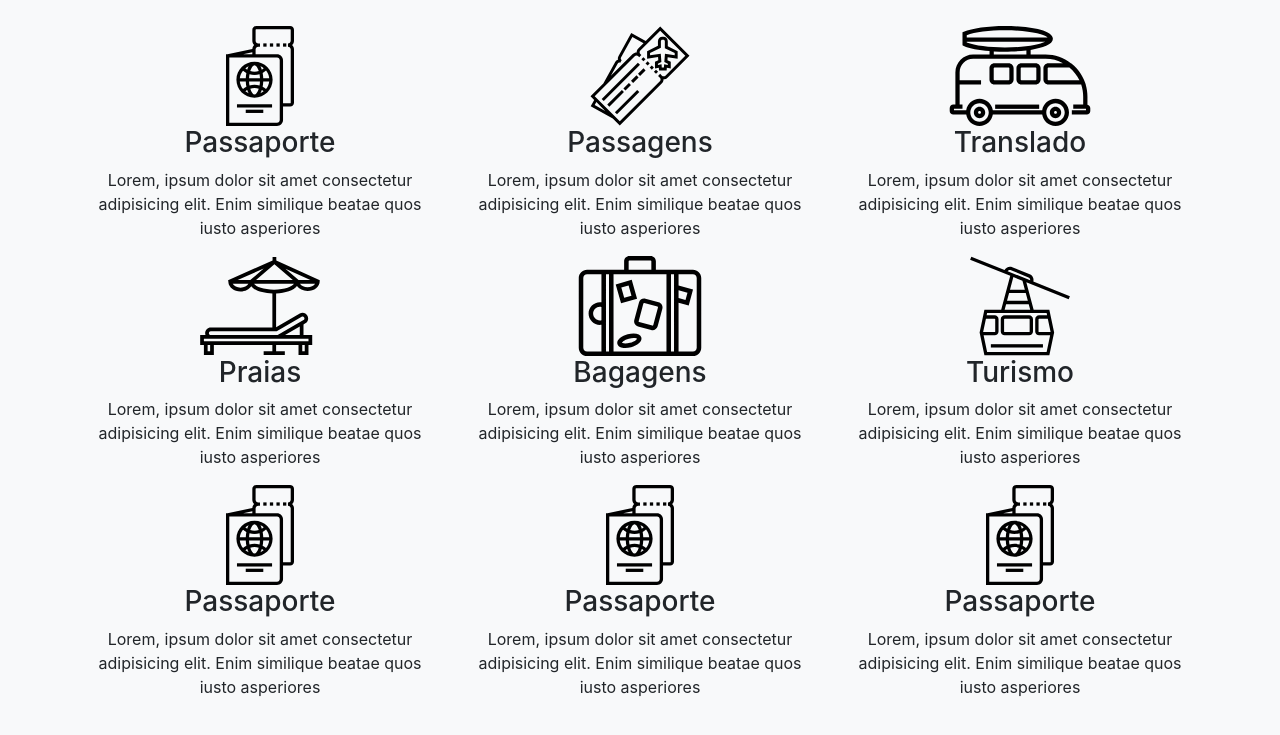
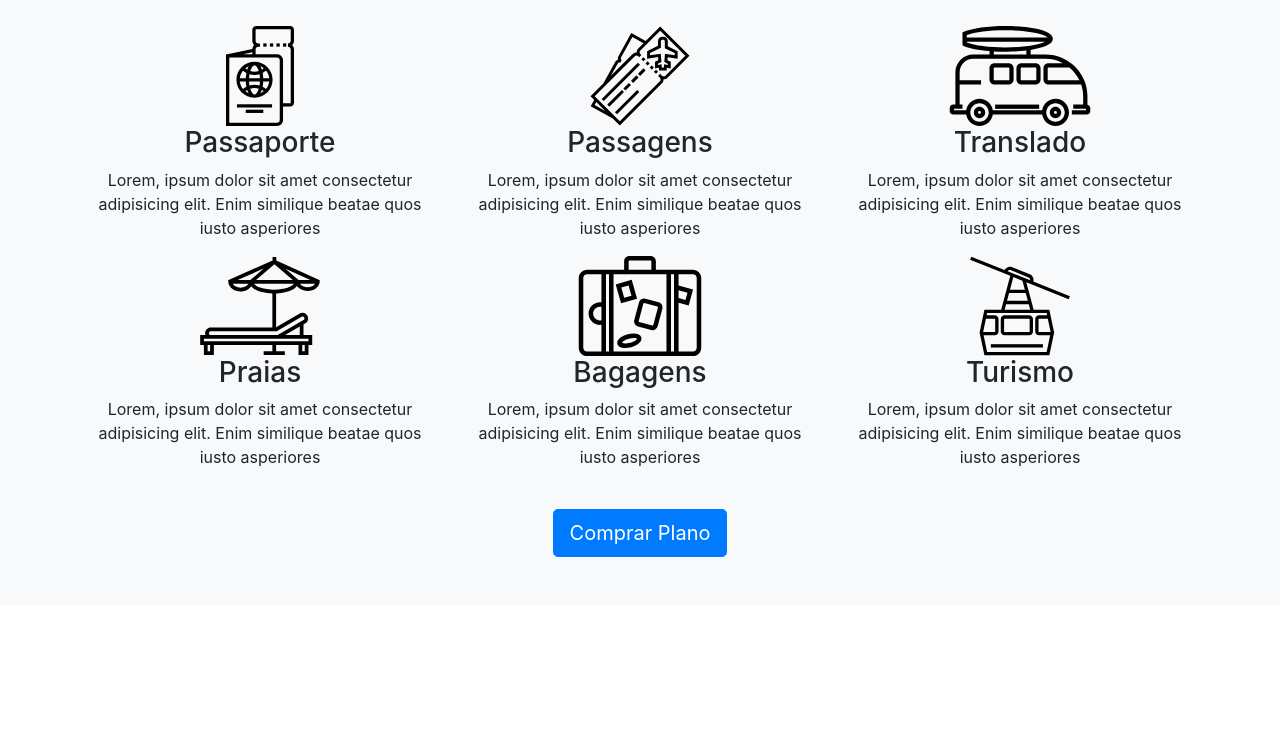
Before and after one commit to Carolbrandes/Caravan, a plain HTML site: page index.html in a window 1280 px wide. Shown: the part 785-1520 px from the top of the page. After the commit the page ends 1390 px from the top, so only its background shows below. Drawn offline with nearby package versions, Linux system fonts and the light colour scheme.

Commit message:
correção sessao 2 numero de cards e add botao comprar plano

```diff
--- a/index.html
+++ b/index.html
@@ -184,32 +184,9 @@
           <h3>Turismo</h3>
           <p>Lorem, ipsum dolor sit amet consectetur adipisicing elit. Enim similique beatae quos iusto asperiores</p>
         </div>
+      </div><!-- fim row -->
 
-        <div class="col-xl-4 col-md-6">
-          <div style="height: 100px;" class="d-flex justify-content-center">
-            <img src="./img/icones/passaporte.svg" alt="passaporte">
-          </div>
-          <h3>Passaporte</h3>
-          <p>Lorem, ipsum dolor sit amet consectetur adipisicing elit. Enim similique beatae quos iusto asperiores</p>
-        </div>
-
-
-        <div class="col-xl-4 col-md-6">
-          <div style="height: 100px;" class="d-flex justify-content-center">
-            <img src="./img/icones/passaporte.svg" alt="passaporte">
-          </div>
-          <h3>Passaporte</h3>
-          <p>Lorem, ipsum dolor sit amet consectetur adipisicing elit. Enim similique beatae quos iusto asperiores</p>
-        </div>
-
-        <div class="col-xl-4 col-md-6">
-          <div style="height: 100px;" class="d-flex justify-content-center">
-            <img src="./img/icones/passaporte.svg" alt="passaporte">
-          </div>
-          <h3>Passaporte</h3>
-          <p>Lorem, ipsum dolor sit amet consectetur adipisicing elit. Enim similique beatae quos iusto asperiores</p>
-        </div>
-      </div><!-- fim row -->
+      <a href="planos.html" class="btn btn-lg btn-primary mt-4">Comprar Plano</a>
     </div><!-- fim container -->
   </section>
   <!-- fim secao 2 -->
```
